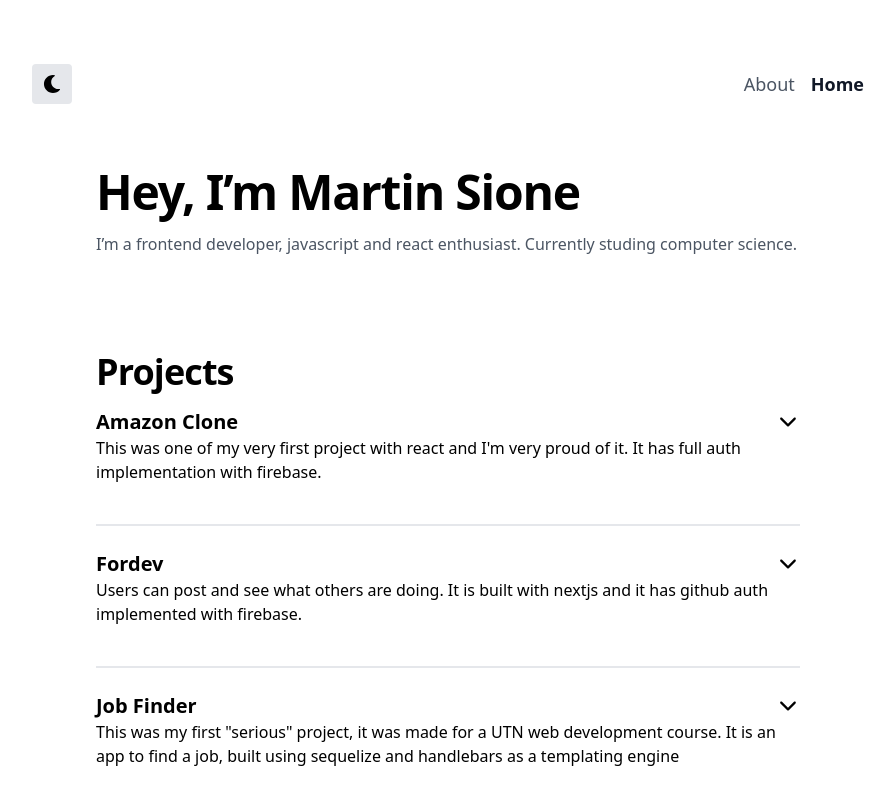
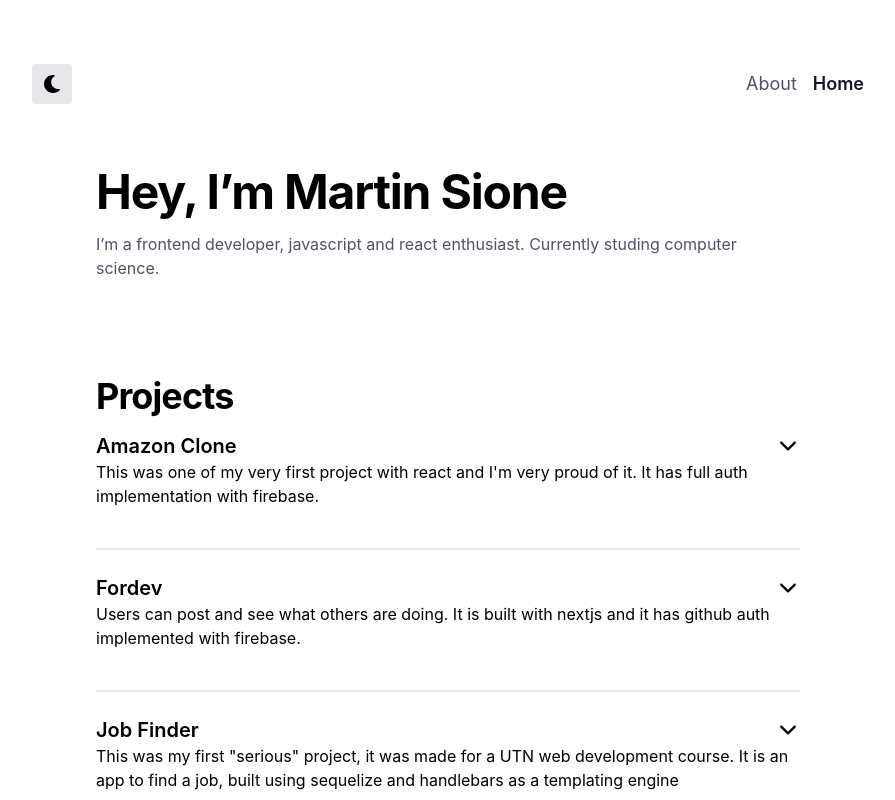
Before and after one commit to martinsione/portfolio-v2, a Next.js app: page / in a window 1280 px wide. Shown: the top 800 px of the page, without its empty margins (192-1087 px from the left). Built offline with nearby package versions, Linux system fonts and the light colour scheme; what @tailwindcss/typography would draw is missing.

Commit message:
Add JIT for tailwindcss

```diff
--- a/tailwind.config.js
+++ b/tailwind.config.js
@@ -1,13 +1,18 @@
+const { fontFamily } = require("tailwindcss/defaultTheme");
+
 module.exports = {
+  mode: "jit",
   purge: ["./pages/**/*.{js,ts,jsx,tsx}", "./components/**/*.{js,ts,jsx,tsx}"],
   darkMode: "class",
   theme: {
-    extend: {},
+    extend: {
+      fontFamily: {
+        sans: ["Inter", ...fontFamily.sans],
+      },
+    },
   },
   variants: {
     extend: {},
   },
-  plugins: [],
-
   plugins: [require("@tailwindcss/typography")],
 };
```
